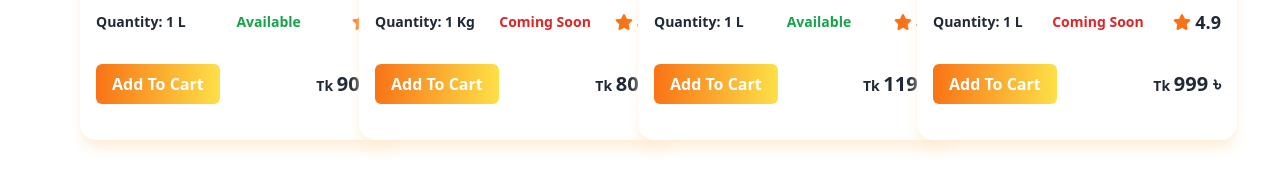
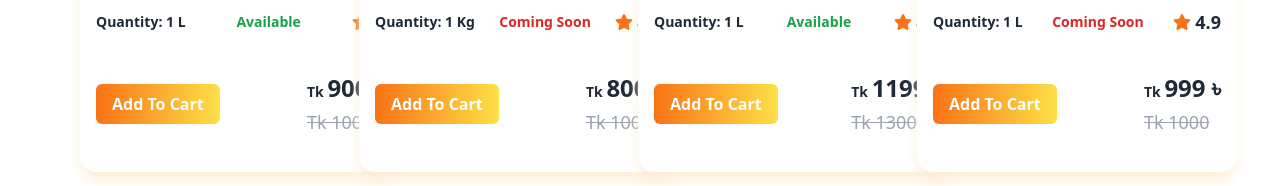
Before and after one commit to safiislam/sm-foods-project, a React (Vite) app: page /allProduct in a window 1280 px wide. Shown: the part 590-776 px from the top of the page. Built offline with nearby package versions, Linux system fonts and the light colour scheme.

Commit message:
discount price added to cart

```diff
--- a/src/components/AllProducts.jsx
+++ b/src/components/AllProducts.jsx
@@ -35,7 +35,7 @@ const AllProducts = () => {
             </figure>
             <div className="card-body ">
               <h2 className="text-xl font-bold">{product.name}</h2>
-              <div className=" flex justify-between font-bold items-center py-2">
+              <div className=" flex justify-between font-bold items-center py-2 mb-2">
                 <p>Quantity: {product.quantity} </p>
 
                 <p className="font-bold">
@@ -56,7 +56,7 @@ const AllProducts = () => {
                 </div>
               </div>
 
-              <div className="flex justify-between items-center gap-10 mt-3 mb-5">
+              <div className="flex justify-between items-center gap-10 mt-3 mb-5 ">
                 <>
                   {/* {`/toys/${_id}`} */}
                   <Link to={``}>
@@ -69,9 +69,13 @@ const AllProducts = () => {
                   </Link>
                 </>
 
-                <p className=" text-right  font-semibold">
-                  Tk <span className="text-xl">{product.price} ৳</span>
+                <div className="">
+                <p className=" text-right  font-semibold mb-1">
+                  Tk <span className="text-2xl">{product.price} ৳</span>
                 </p>
+                <del className="text-center text-gray-400 text-lg"
+                >Tk {product.discountPrice}</del>
+                </div>
               </div>
             </div>
             </Link>
```
